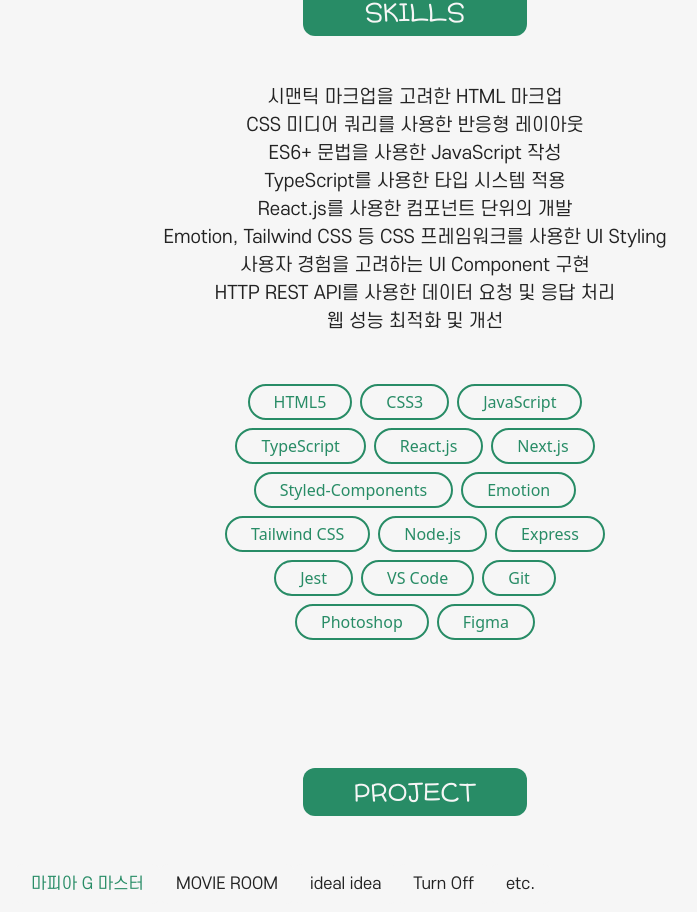
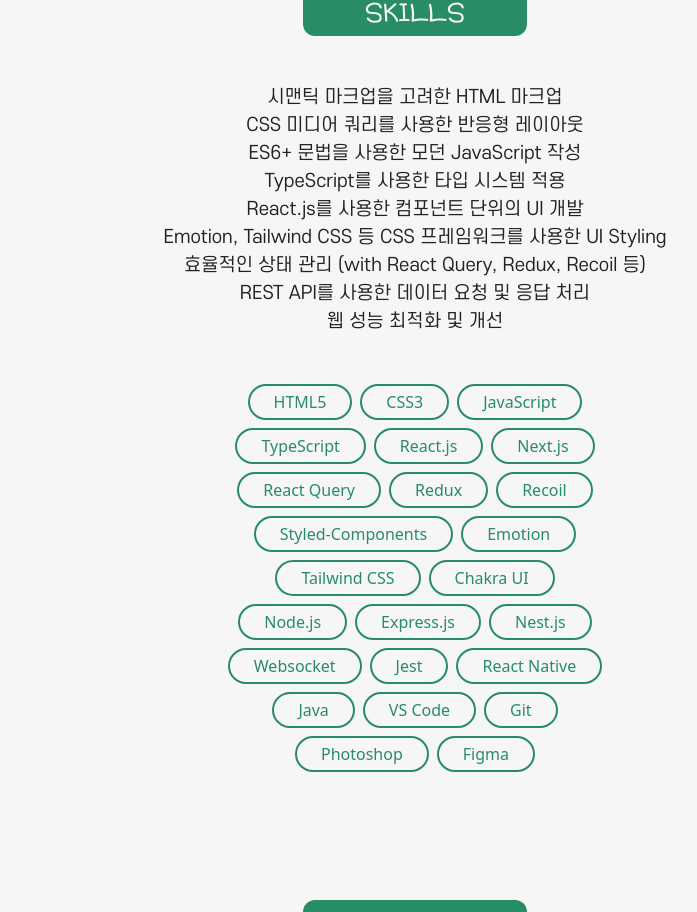
Before and after one commit to DDD120/portfolio, a React (Vite) app: page / in a window 1280 px wide. Shown: the part 888-1800 px from the top of the page, without its empty margins (225-922 px from the left). Built offline with nearby package versions, Linux system fonts and the light colour scheme.

Commit message:
feat Skills 업데이트

```diff
--- a/src/container/Skills.tsx
+++ b/src/container/Skills.tsx
@@ -1,41 +1,49 @@
-import Heading from "@components/Heading"
-import SkillItem from "@components/SkillItem"
+import Heading from '@components/Heading'
+import SkillItem from '@components/SkillItem'
 
 const skills = [
-  "HTML5",
-  "CSS3",
-  "JavaScript",
-  "TypeScript",
-  "React.js",
-  "Next.js",
-  "Styled-Components",
-  "Emotion",
-  "Tailwind CSS",
-  "Node.js",
-  "Express",
-  "Jest",
-  "VS Code",
-  "Git",
-  "Photoshop",
-  "Figma",
+  'HTML5',
+  'CSS3',
+  'JavaScript',
+  'TypeScript',
+  'React.js',
+  'Next.js',
+  'React Query',
+  'Redux',
+  'Recoil',
+  'Styled-Components',
+  'Emotion',
+  'Tailwind CSS',
+  'Chakra UI',
+  'Node.js',
+  'Express.js',
+  'Nest.js',
+  'Websocket',
+  'Jest',
+  'React Native',
+  'Java',
+  'VS Code',
+  'Git',
+  'Photoshop',
+  'Figma',
 ]
 
 function Skills() {
   return (
-    <section id="skills" className="flex flex-col items-center my-12 ">
+    <section id='skills' className='flex flex-col items-center my-12 '>
       <Heading>SKILLS</Heading>
-      <div className="w-full font-scd text-lg my-12 text-center break-keep max-sm:text-base">
+      <div className='w-full font-scd text-lg my-12 text-center break-keep max-sm:text-base'>
         <p>시맨틱 마크업을 고려한 HTML 마크업</p>
         <p>CSS 미디어 쿼리를 사용한 반응형 레이아웃</p>
-        <p>ES6+ 문법을 사용한 JavaScript 작성</p>
+        <p>ES6+ 문법을 사용한 모던 JavaScript 작성</p>
         <p>TypeScript를 사용한 타입 시스템 적용</p>
-        <p>React.js를 사용한 컴포넌트 단위의 개발</p>
+        <p>React.js를 사용한 컴포넌트 단위의 UI 개발</p>
         <p>Emotion, Tailwind CSS 등 CSS 프레임워크를 사용한 UI Styling</p>
-        <p>사용자 경험을 고려하는 UI Component 구현</p>
-        <p>HTTP REST API를 사용한 데이터 요청 및 응답 처리</p>
+        <p>효율적인 상태 관리 (with React Query, Redux, Recoil 등)</p>
+        <p>REST API를 사용한 데이터 요청 및 응답 처리</p>
         <p>웹 성능 최적화 및 개선</p>
       </div>
-      <div className="flex justify-center gap-2 flex-wrap w-96 mb-8 max-sm:text-base">
+      <div className='flex justify-center gap-2 flex-wrap w-96 mb-8 max-sm:text-base'>
         {skills.map((skill) => (
           <SkillItem key={skill}>{skill}</SkillItem>
         ))}
```
